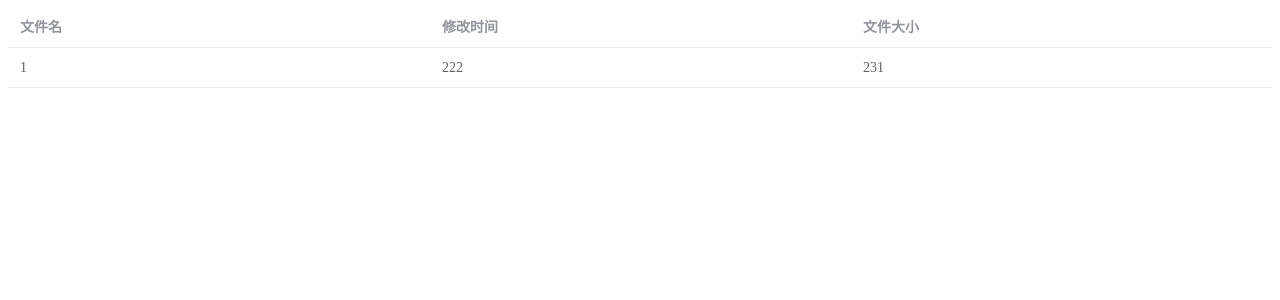
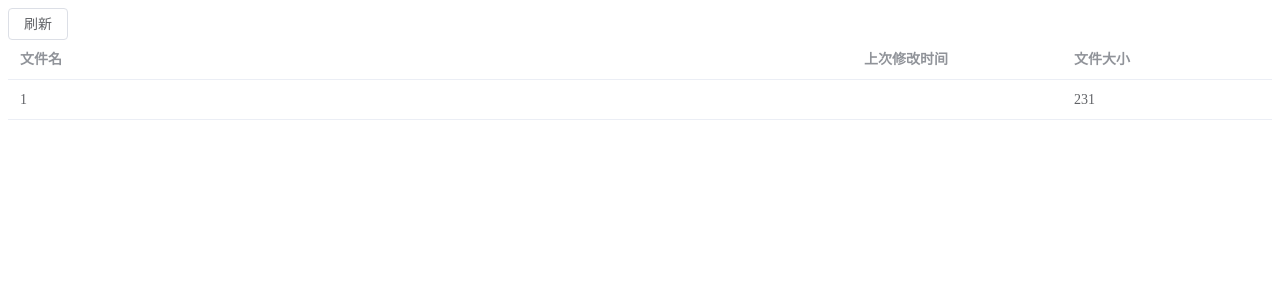
Before and after one commit to Saikumo/ss-cloud-client-web, a Vue app: page / in a window 1280 px wide. Shown: the top 300 px of the page. Built offline with nearby package versions, Linux system fonts and the light colour scheme.

Commit message:
[Create] set prettier semi false [Create] add CORS proxy [Create] get fileTableData from server

```diff
--- a/src/views/Home.vue
+++ b/src/views/Home.vue
@@ -1,26 +1,42 @@
 <template>
+  <el-button @click="refreshFileTableData()">刷新</el-button>
+
   <el-table :data="fileTableData">
-    <el-table-column prop="fileName" label="文件名" />
-    <el-table-column prop="modifiedDateTime" label="修改时间" />
-    <el-table-column prop="fileSize" label="文件大小" />
+    <el-table-column prop="fileName" label="文件名" min-width="80%" />
+    <el-table-column prop="lastModifiedTime" label="上次修改时间" min-width="20%" />
+    <el-table-column prop="fileSize" label="文件大小" min-width="20%" />
   </el-table>
 </template>
 
 <script>
+import axios from "axios"
+
 export default {
   data() {
     return {
-      fileTableData: [{
-        fileName: "1",
-        modifiedDateTime: "222",
-        fileSize: 231,
-      }],
-    };
+      fileTableData: [
+        {
+          fileName: "1",
+          modifiedDateTime: "222",
+          fileSize: 231,
+        },
+      ],
+    }
   },
-  method: {
-
+  methods: {
+    refreshFileTableData() {
+      axios
+        .get("/api/file/", {
+          params: {
+            path: "D:/Programming/Project/ss-cloud-server/src/main/resources/static",
+          },
+        })
+        .then((res) => {
+          this.fileTableData = res.data.data
+        })
+    },
   },
-};
+}
 </script>
 
 <style></style>
--- a/vite.config.js
+++ b/vite.config.js
@@ -1,7 +1,15 @@
-import { defineConfig } from 'vite'
-import vue from '@vitejs/plugin-vue'
+import { defineConfig } from "vite"
+import vue from "@vitejs/plugin-vue"
 
 // https://vitejs.dev/config/
 export default defineConfig({
-  plugins: [vue()]
+  plugins: [vue()],
+  server: {
+    proxy: {
+      "/api": {
+        target: "http://localhost:8080",
+        changeOrigin: true,
+      },
+    },
+  },
 })
```
Also changed, not shown: src/main.js (+7 -7 lines), src/router/index.js (+4 -4 lines), .prettierrc.json (added).
